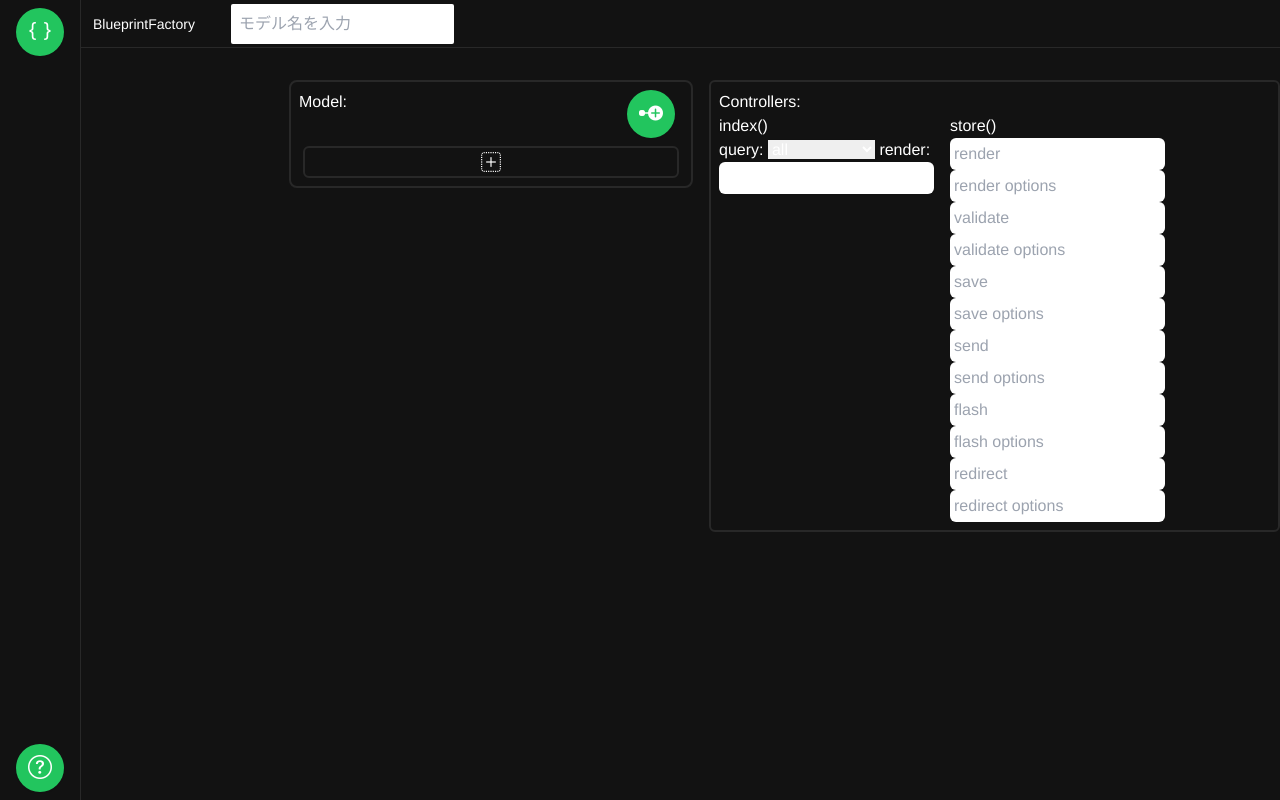
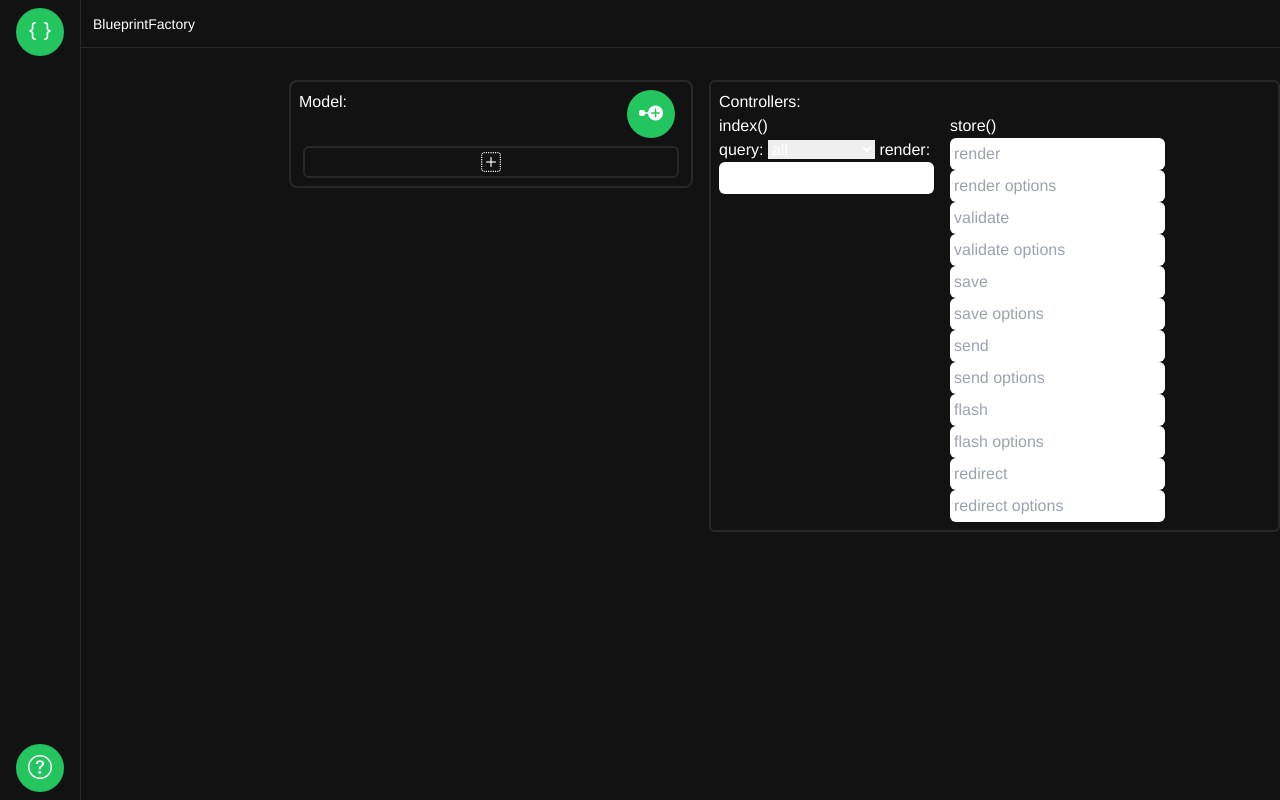
Before and after one commit to EmilienKopp/LaravelShift-YAML-Generator, a Svelte app: page / in a window 1280 px wide. Built offline with nearby package versions, Linux system fonts and the light colour scheme.

Commit message:
changed model name inpu

```diff
--- a/src/App.svelte
+++ b/src/App.svelte
@@ -81,8 +81,9 @@ $ : relationships = $resource.serializeRelationships();
         <div class="-ml-2 flex items-center text-sm">
           BlueprintFactory
         </div>
-        <input type="text" class="mx-4 p-2 rounded-sm text-darkish" id="resource-name-input" placeholder="モデル名を入力"
-          bind:value="{ModelName}"/>
+        <div contenteditable="true" bind:textContent="{ModelName}">モデル名を入力</div>
+        <!-- <input type="text" class="mx-4 p-2 rounded-sm text-darkish" id="resource-name-input" placeholder="モデル名を入力"
+          bind:value="{ModelName}"/> -->
       </div>
 
       <!-- /** MAIN (INNER) **/-->
```
